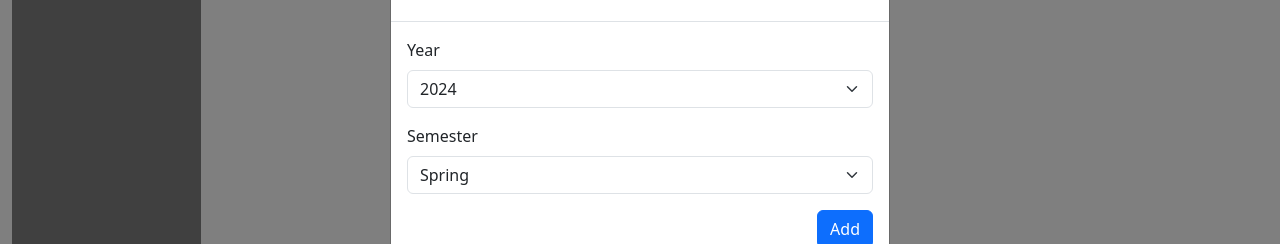
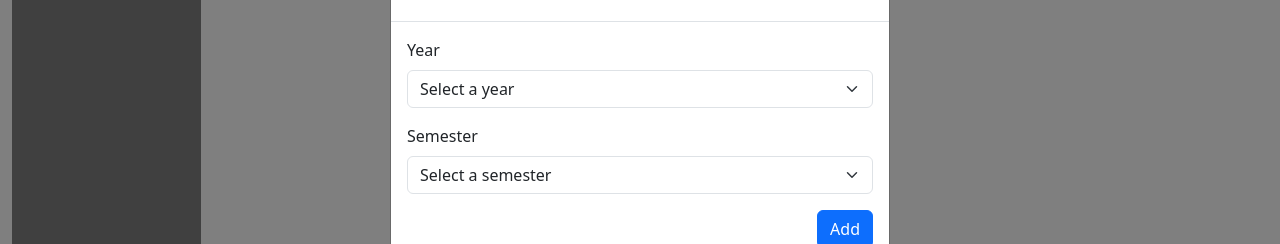
Before and after one commit to TK94975/MS_What_IF, a React (Create React App) app in the folder client/: page / in a window 1280 px wide. Both pictures are taken after a click on the button "Add Semester". Shown: the part 292-536 px from the top of the page. Built offline with nearby package versions, Linux system fonts and the light colour scheme.

Commit message:
trying to add semester

```diff
--- a/client/src/components/ScheduleContainer.js
+++ b/client/src/components/ScheduleContainer.js
@@ -150,7 +150,6 @@ const ScheduleContainer =  ({isUserSignedIn}) => {
     const handleAddNewSemester = () => {
 
     };
-
     //Removing a class
     const handleShowRemoveCourseWarning = (course) =>{
         setSelectedCourseRemove(course);
@@ -286,9 +285,10 @@ const ScheduleContainer =  ({isUserSignedIn}) => {
                                 <Form.Group className="mb-3" controlId="formYear">
                                     <Form.Label>Year</Form.Label>
                                     <Form.Select
-                                    value={2024}
-                                    onChange={handleSetAddYear}
+                                    value={addYear}
+                                    onChange={(e) => handleSetAddYear(e.target.value)}
                                     >
+                                    <option value="" disabled>Select a year</option>
                                     {yearOptions.map((value) => (
                                         <option key={value} value={value}>
                                         {value}
@@ -299,9 +299,10 @@ const ScheduleContainer =  ({isUserSignedIn}) => {
                                 <Form.Group className="mb-3" controlId="formYear">
                                     <Form.Label>Semester</Form.Label>
                                     <Form.Select
-                                    value={2024}
-                                    onChange={handleSetAddSemester}
+                                    value={addSemester}
+                                    onChange={(e) => handleSetAddSemester(e.target.value)}
                                     >
+                                    <option value="" disabled>Select a semester</option>
                                     {semesterOptions.map((value) => (
                                         <option key={value} value={value}>
                                         {value}
```
